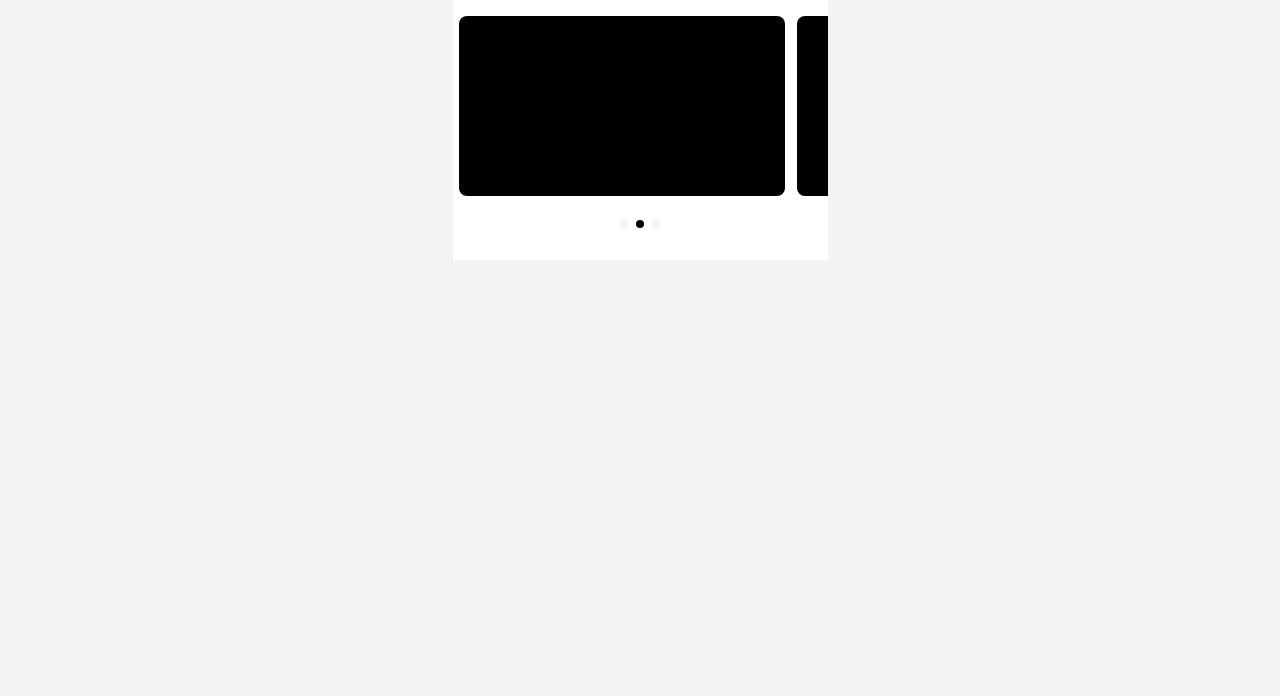
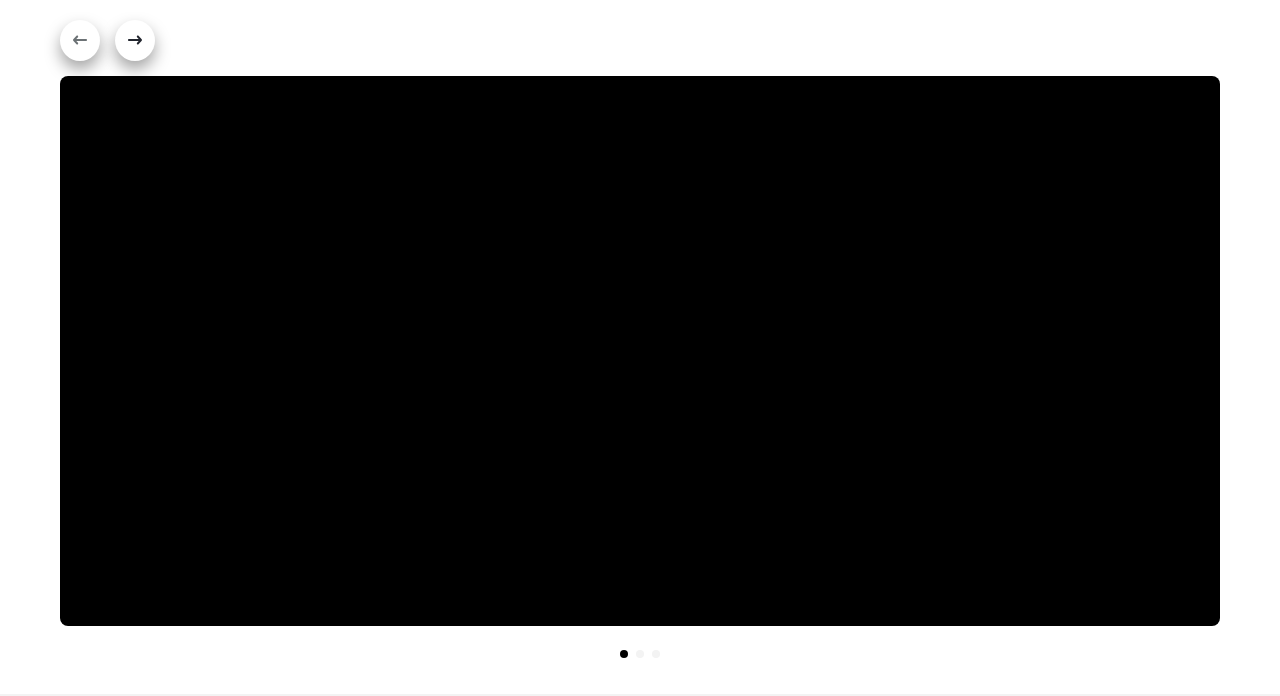
Before and after one commit to nkomiljon/slider, a website with bundled scripts: page index.html in a window 1280 px wide. Built offline with nearby package versions, Linux system fonts and the light colour scheme.

Commit message:
added buttons

```diff
--- a/css/style.css
+++ b/css/style.css
@@ -11,20 +11,30 @@ body {
 }
 
 .slider {
-  width: 375px;
-  height: 228px;
-  padding: 16px 0;
+  width: 100%;
+  height: auto;
+  padding: 0px 0;
   margin: 0 auto;
   background-color: var(--bg-white);
 }
+.container {
+  padding: 20px 60px;
+}
 
 .slider-wrapper {
-  max-width: 375px;
+  width: 100%;
   display: flex;
   overflow: hidden;
 }
 
+.slider-controls {
+  display: flex;
+  gap: 15px;
+  margin-bottom: 15px;
+}
+
 .slider-wrapper__list {
+  width: 100%;
   display: flex;
   transition: 0.5s;
   transform: translateX(0px);
@@ -46,9 +56,8 @@ body {
 }
 
 .slide {
-  width: 326px;
-  height: 180px;
-  margin: 0 6px;
+  width: auto;
+  height: 550px;
   border-radius: 8px;
   background-color: var(--bg-black);
 }
@@ -64,3 +73,28 @@ body {
 .indicator--active {
   background-color: var(--bg-black);
 }
+
+.flex-auto {
+  flex: auto;
+}
+
+.flex-w-full {
+  flex: 1 0 100%;
+}
+
+.control-button {
+  padding: 8px;
+  display: flex;
+  border-radius: 50%;
+  cursor: pointer;
+  box-shadow: 0px 8px 16px 0px rgba(0, 0, 0, 0.364);
+}
+
+.control-button--disabled > svg > path {
+  fill: #6c7275;
+}
+
+img {
+  width: 100%;
+  display: block;
+}
--- a/index.html
+++ b/index.html
@@ -8,18 +8,56 @@
   </head>
   <body>
     <div class="slider">
-      <div class="slider-wrapper">
+      <div class="container">
+        <div class="slider-controls">
+          <div class="control-button control-button--disabled" role="button">
+            <!-- <img src="./images/left.svg" alt="left" /> -->
+            <svg
+              width="24"
+              height="25"
+              viewBox="0 0 24 25"
+              fill="none"
+              xmlns="http://www.w3.org/2000/svg"
+            >
+              <path
+                fill-rule="evenodd"
+                clip-rule="evenodd"
+                d="M9.90906 7.76521C9.50324 7.3906 8.87058 7.4159 8.49597 7.82172L5.2652 11.3217C4.9116 11.7047 4.9116 12.2952 5.26519 12.6782L8.49597 16.1783C8.87057 16.5841 9.50323 16.6094 9.90905 16.2348C10.3149 15.8602 10.3402 15.2276 9.96558 14.8217L8.28397 13L18 13C18.5523 13 19 12.5523 19 12C19 11.4477 18.5523 11 18 11L8.284 11L9.96557 9.17829C10.3402 8.77247 10.3149 8.13981 9.90906 7.76521Z"
+                fill="#23262F"
+              />
+            </svg>
+          </div>
+          <div class="control-button left" role="button">
+            <!-- <img src="./images/right.svg" alt="right" /> -->
+            <svg
+              width="24"
+              height="25"
+              viewBox="0 0 24 25"
+              fill="none"
+              xmlns="http://www.w3.org/2000/svg"
+            >
+              <path
+                fill-rule="evenodd"
+                clip-rule="evenodd"
+                d="M14.0909 7.76521C14.4968 7.3906 15.1294 7.4159 15.504 7.82172L18.7348 11.3217C19.0884 11.7047 19.0884 12.2952 18.7348 12.6782L15.504 16.1783C15.1294 16.5841 14.4968 16.6094 14.091 16.2348C13.6851 15.8602 13.6598 15.2276 14.0344 14.8217L15.716 13L6 13C5.44771 13 5 12.5523 5 12C5 11.4477 5.44771 11 6 11L15.716 11L14.0344 9.17829C13.6598 8.77247 13.6851 8.13981 14.0909 7.76521Z"
+                fill="#23262F"
+              />
+            </svg>
+          </div>
+        </div>
+        <div class="slider-wrapper screen">
           <div class="list slider-wrapper__list">
-          <div class="slide"></div>
-          <div class="slide"></div>
-          <div class="slide"></div>
+            <div class="slide flex-w-full"></div>
+            <div class="slide flex-w-full"></div>
+            <div class="slide flex-w-full"></div>
           </div>
         </div>
         <div class="slider-indicators">
           <div class="indicators slider-indicators__list">
-          <div class="indicator" role="button"></div>
             <div class="indicator indicator--active" role="button"></div>
             <div class="indicator" role="button"></div>
+            <div class="indicator" role="button"></div>
+          </div>
         </div>
       </div>
     </div>
--- a/js/index.js
+++ b/js/index.js
@@ -1,27 +1,40 @@
 import { move } from './interval.js';
+import { scroll } from './scroll.js';
 
-"use strict";
+("use strict");
 
 const wrapper = document.querySelector(".slider-wrapper");
+
+const screen = document.querySelector(".screen");
+const slideEl = screen.querySelector(".slide");
+const listsEl = screen.querySelector(".list");
+
+const buttonEl = document.querySelector(".slider-controls > .left");
 const indicatorsEl = document.querySelector(".indicators");
-const listsEl = document.querySelector(".list");
 
-let wrapperWidth = wrapper.clientWidth;
+const slidesCount = listsEl.childElementCount;
+
+let wrapperWidth = screen.clientWidth;
 
 let slide = 0;
 let i = 0;
 const slideShow = () => {
   i++;
-  slide = slide < wrapperWidth ? (slide += 320) : 0;
+
+  slide = i !== slidesCount ? -1 * (wrapperWidth * i) : 0;
+  console.log(i);
   console.log(slide);
-  console.log(is(slide));
-  transform(-1 * slide);
+  transform(slide);
 };
 
 move(slideShow);
 
-const is = (slide, i) => {
-  return slide < -1 * wrapperWidth;
+const is = (i) => {
+  return slidesCount !== i;
+};
+
+const calculate = () => {
+  return ++wrapperWidth;
 };
 
 const transform = (slide) => {
@@ -35,6 +48,13 @@ const addClass = (slide, i) => {
 const removeClass = () => {
   indicatorsEl.children[i].classList.remove("indicator--active");
 };
+
+let width = 0;
+buttonEl.addEventListener("click", () => {
+  width += -1 * screen.clientWidth;
+  console.log(width);
+  transform(width);
+});
 
 /*
 const TIME = 1000;
--- /dev/null
+++ b/js/scroll.js
@@ -0,0 +1,15 @@
+let i = 0;
+let width = 0;
+export function scroll(elWidth, count) {
+  console.log(elWidth);
+  console.log(count);
+  console.log(i);
+  width += elWidth;
+  i++;
+  if (i !== count) {
+    return -1 * width;
+  } else {
+    i = 0;
+    return 0;
+  }
+}
```
Lines whose indentation alone changed are shown as unchanged.
